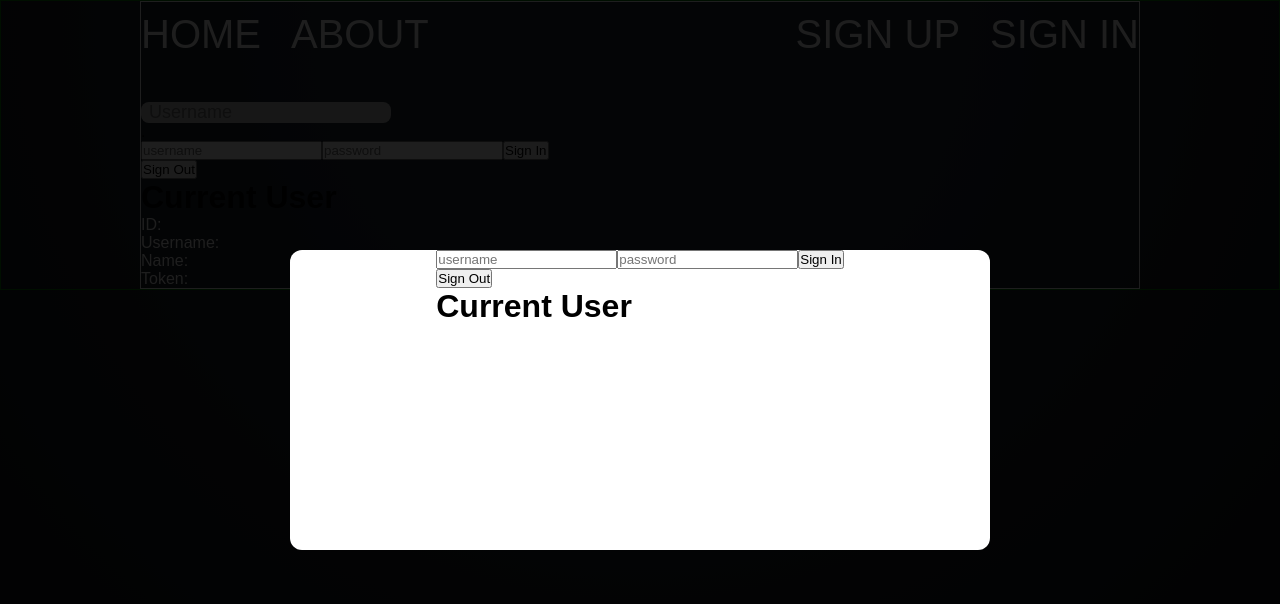
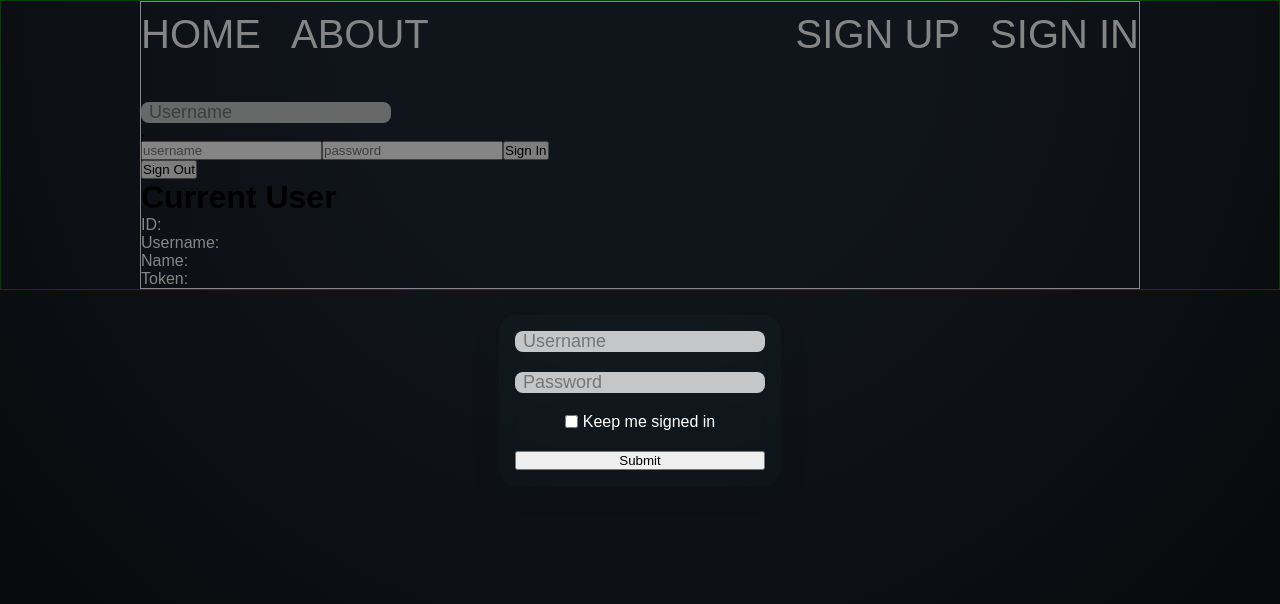
Before and after one commit to German-kos/Communion-Client, a React (Create React App) app in the folder client/: page / in a window 1280 px wide. Both pictures are taken after a click on the link "SIGN IN". Shown: the top 604 px of the page. Built offline with nearby package versions, Linux system fonts and the light colour scheme; a web font is replaced by a local one.

Commit message:
first draft of a sign in form in a modal

```diff
--- a/client/src/App.tsx
+++ b/client/src/App.tsx
@@ -2,6 +2,7 @@ import Backdrop from "components/backdrop/Backdrop";
 import Modal from "components/modal/Modal";
 import Navbar from "components/navbar/Navbar";
 import SignInDemo from "components/sign_in_demo/SignInDemo";
+import SignInForm from "components/sign_in_form/SignInForm";
 import { AnimatePresence } from "framer-motion";
 import { useState } from "react";
 import { closeModal, openModal } from "redux/slices/ModalSlice";
@@ -23,7 +24,7 @@ function App() {
           <Modal
             modalOpen={signInOpen}
             handleClose={closeSignIn}
-            component={<SignInDemo />}
+            component={<SignInForm />}
           />
         )}
       </AnimatePresence>
--- a/client/src/components/backdrop/backdrop.css
+++ b/client/src/components/backdrop/backdrop.css
@@ -5,7 +5,7 @@
   left: 0;
   height: 100%;
   width: 100%;
-  background-color: #000000e1;
+  background-color: #0000007a;
   display: flex;
   align-items: center;
   justify-content: center;
--- a/client/src/components/common/input/Input.tsx
+++ b/client/src/components/common/input/Input.tsx
@@ -1,5 +1,6 @@
 import "components/common/input/input.css";
 import { IInputComponent } from "interfaces/InputComponentInterface";
+import "components/sign_in_form/signInForm.css";
 
 function Input({ preset, placeholder, name }: IInputComponent) {
   return (
--- a/client/src/components/modal/modal.css
+++ b/client/src/components/modal/modal.css
@@ -1,4 +1,4 @@
-.modal {
+/* .modal {
   width: clamp(50%, 700px, 90%);
   height: min(50%, 300px);
 
@@ -9,4 +9,14 @@
   flex-direction: column;
   align-items: center;
   background-color: white;
+} */
+
+.modal {
+  padding: 1rem 1rem;
+  /* From https://css.glass */
+  background: rgba(102, 252, 241, 0.02);
+  border-radius: 16px;
+  box-shadow: 0 4px 30px rgba(0, 0, 0, 0.1);
+  backdrop-filter: blur(9.5px);
+  -webkit-backdrop-filter: blur(9.5px);
 }
--- a/client/src/components/sign_in_form/SignInForm.tsx
+++ b/client/src/components/sign_in_form/SignInForm.tsx
@@ -1,7 +1,76 @@
 import React from "react";
+import { requiredFields } from "presets/sign_in_presets/sign_in_requirements";
+import Input from "components/common/input/Input";
+import { inputPcPreset } from "presets/custom_input_presets/input_pc";
+import { ISignIn } from "interfaces/SignInInterface";
+import axios from "axios";
+import store from "redux/store";
+import { signIn } from "redux/slices/UserSlice";
+import { closeModal } from "redux/slices/ModalSlice";
 
 function SignInForm() {
-  return <div>SignInForm</div>;
+  const submitForm = async (event: React.SyntheticEvent) => {
+    event.preventDefault();
+
+    // add a stay signed in checkbox
+    const formData = event.target as typeof event.target & ISignIn;
+    // add a spinner that & disable the buttons until the axios call is complete
+    // use backdrop to stop user from clicking off
+
+    await axios({
+      method: "post",
+      url: "https://localhost:7066/api/account/signin",
+      headers: { "Content-Type": "application/json" },
+      data: {
+        username: formData.Username.value,
+        password: formData.Password.value,
+      },
+    })
+      .then((response) => {
+        response.data &&
+          store.dispatch(
+            signIn({
+              Id: response.data.id,
+              Username: response.data.username,
+              Name: response.data.name,
+              Token: response.data.token,
+            })
+          );
+
+        formData.keepLogged.checked &&
+          localStorage.setItem("currentUser", JSON.stringify(response.data));
+
+        // here the spinner should end
+        store.dispatch(closeModal());
+      })
+      .catch((error) => {
+        console.log(error.response.data); // display this message to indicate login failed
+      });
+  };
+  return (
+    <>
+      <form className="signInForm" onSubmit={submitForm}>
+        {requiredFields.map((field) => {
+          return (
+            <Input
+              preset={inputPcPreset}
+              placeholder={field}
+              name={field}
+              key={field}
+            />
+          );
+          {
+            /* make a seperate component for a password field (with eye that shows/hides password) */
+          }
+        })}
+        <div className="checkBoxSection">
+          <input type="checkbox" id="keepLogged" name="keepLogged" />
+          <label htmlFor="keepLogged">Keep me signed in</label>
+        </div>
+        <input type="submit" /> {/* make a component for submit button */}
+      </form>
+    </>
+  );
 }
 
 export default SignInForm;
--- a/client/src/components/sign_in_form/signInForm.css
+++ b/client/src/components/sign_in_form/signInForm.css
@@ -0,0 +1,14 @@
+.signInForm {
+  display: flex;
+  flex-direction: column;
+  gap: 20px;
+}
+
+.checkBoxSection {
+  align-items: center;
+  justify-content: center;
+  display: flex;
+  flex-direction: row;
+  color: white;
+  gap: 5px;
+}
--- a/client/src/interfaces/SignInInterface.ts
+++ b/client/src/interfaces/SignInInterface.ts
@@ -1,4 +1,7 @@
+import React from "react";
+
 export interface ISignIn {
   Username: { value: string };
   Password: { value: string };
+  keepLogged: any;
 }
--- /dev/null
+++ b/client/src/presets/sign_in_presets/sign_in_requirements.ts
@@ -0,0 +1 @@
+export const requiredFields = ["Username", "Password"];
```
